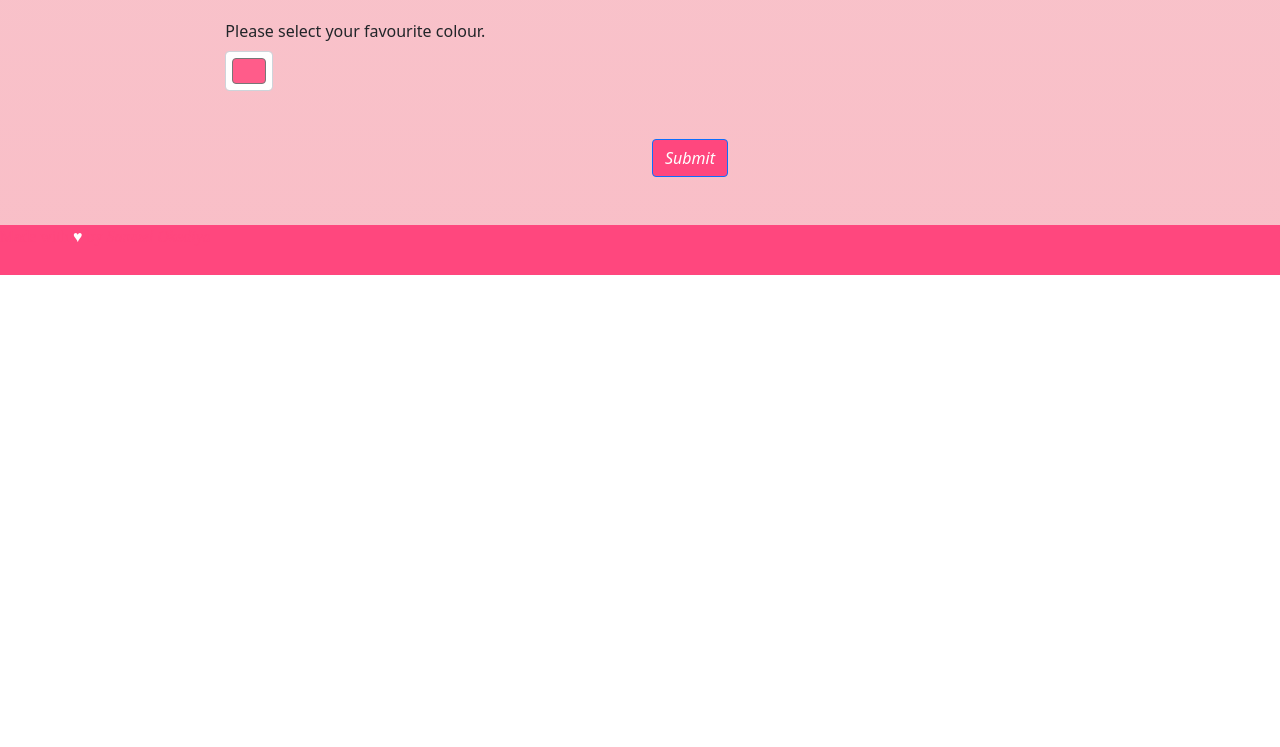
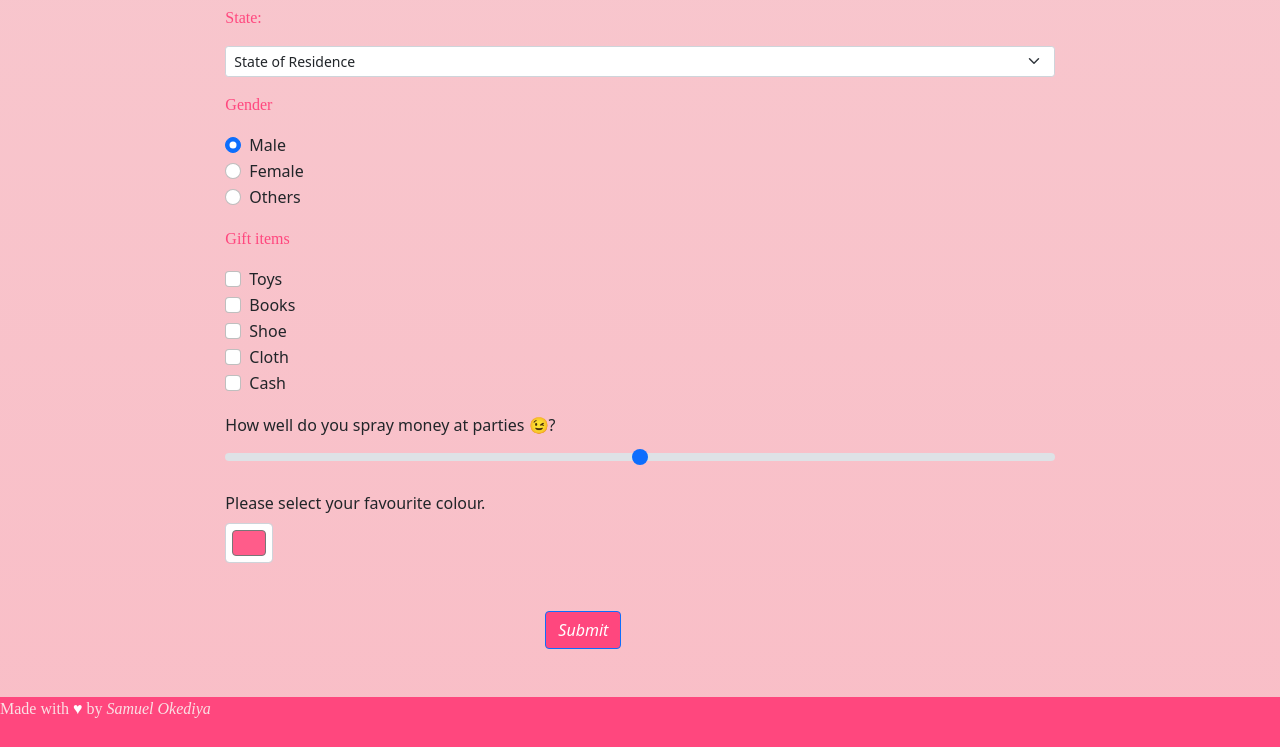
Before and after one commit to Sammie03/Birthday-website, a plain HTML site: page index.html in a window 1280 px wide. Shown: the part 1616-2363 px from the top of the page. Before the commit the page ends 1891 px from the top, so only its background shows below. Drawn offline with Linux system fonts and the light colour scheme.

Commit message:
footer-adjustment

```diff
--- a/index.html
+++ b/index.html
@@ -54,6 +54,9 @@
 	#button{
 		background-color: rgb(255, 71, 126)!important;
 	}
+	.footer-txt{
+		color: rgb(250, 224, 228)
+	}
 
 </style>
 </head>
@@ -64,7 +67,7 @@
 			<div class='col-12 col-md-12' id='navbar'>
 				<nav class="navbar navbar-expand-lg navbar-light" id='navbar2'>
   	<div class="container-fluid">
-    <a class="navbar-brand" href="#"><img src='images/confetti.png' height='35px' width='100%'></a>
+    <a class="navbar-brand" href="#"><img src='images/confetti.png' height='35px' width='100%' class="img-fluid"></a>
     <button class="navbar-toggler" type="button" data-bs-toggle="collapse" data-bs-target="#navbarScroll" aria-controls="navbarScroll" aria-expanded="false" aria-label="Toggle navigation">
       <span class="navbar-toggler-icon"></span>
     </button>
@@ -220,12 +223,12 @@
 				<label for="exampleColorInput" class="form-label">Please select your favourite colour.</label>
 <input type="color" class="form-control form-control-color mb-5" id="exampleColorInput" value="#FF5C8A" title="Choose your color">
 			</div>
-			<div class='col-3 offset-6 md-offset-5'><button type='submit' class='btn btn-primary lg mb-5' id='button'><i>Submit</i></button></div>
+			<div class='col-3 offset-6 offset-md-5'><button type='submit' class='btn btn-primary lg mb-5' id='button'><i>Submit</i></button></div>
 		</div>
 	</div>
 		<div class='row'>
 			<div class='col' id='footer'>
-				<p class="">Made with <span>♥</span> by <i>Samuel Okediya</i></p>
+				<p class="footer-txt">Made with <span>♥</span> by <i>Samuel Okediya</i></p>
 			</div>
 		</div>
 	</div>
```
